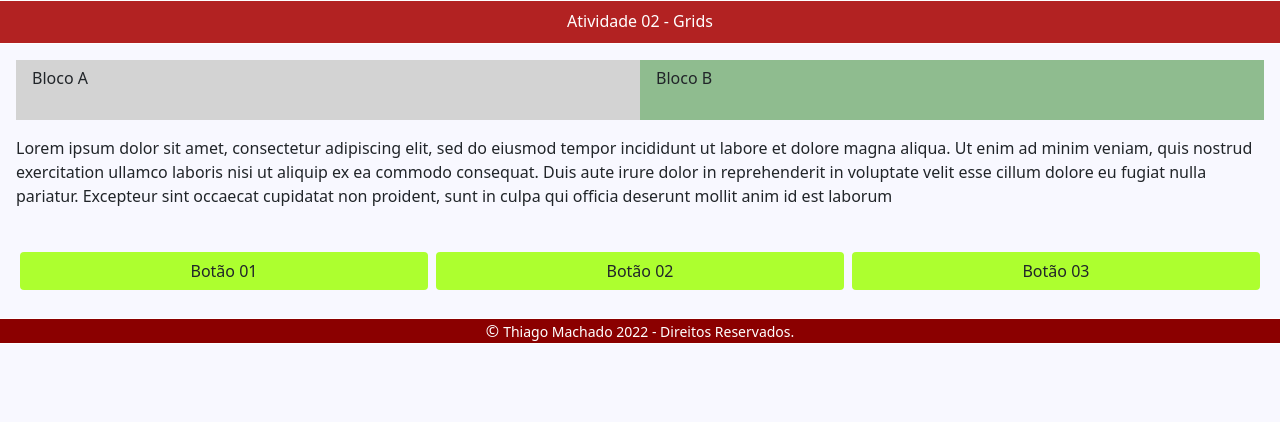
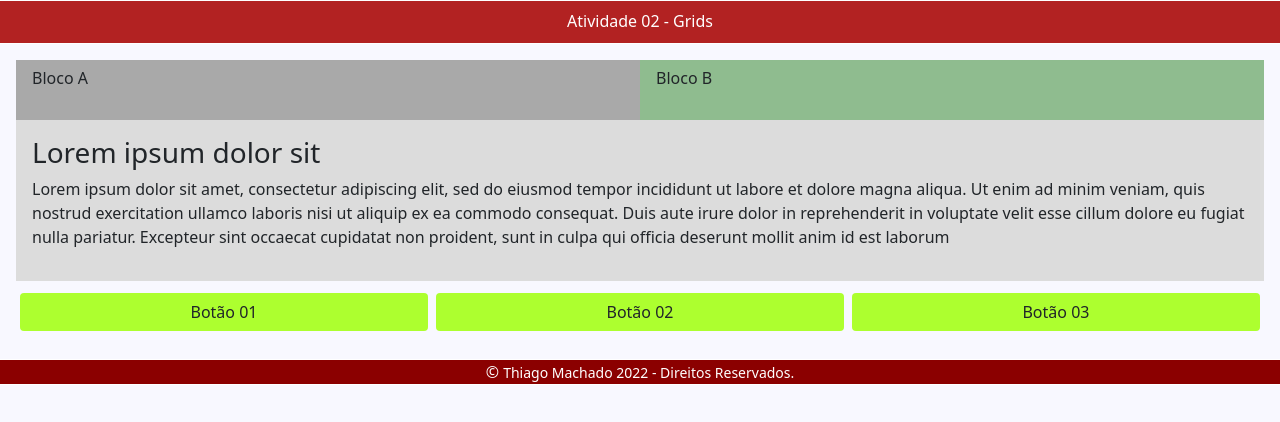
Before and after one commit to thiagodmm/JQueryMobile_Bootstrap2, a plain HTML site: page index.html in a window 1280 px wide. Drawn offline with Linux system fonts and the light colour scheme.

Commit message:
ajuste no index.html

```diff
--- a/index.html
+++ b/index.html
@@ -25,13 +25,18 @@
         <div role="main" class="ui-content">
             <div class="ui-grid-a ui-responsive">
                 <div class="ui-block-a">
-                    <div class="ui-bar ui-bar-a lightgreyBG" style="height: 60px">Bloco A</div>
+                    <div class="ui-bar ui-bar-a darkgreyBG" style="height: 60px">Bloco A</div>
                 </div>
                 <div class="ui-block-b">
                     <div class="ui-bar ui-bar-a darkseagreenBG" style="height: 60px">Bloco B</div>
                 </div>
             </div>
-            <p class="py-3">Lorem ipsum dolor sit amet, consectetur adipiscing elit, sed do eiusmod tempor incididunt ut labore et dolore magna aliqua. Ut enim ad minim veniam, quis nostrud exercitation ullamco laboris nisi ut aliquip ex ea commodo consequat. Duis aute irure dolor in reprehenderit in voluptate velit esse cillum dolore eu fugiat nulla pariatur. Excepteur sint occaecat cupidatat non proident, sunt in culpa qui officia deserunt mollit anim id est laborum</p>
+
+            <div class="ui-body ui-corner-all ui-body-b py-3 gainsboroBG">
+                <h3>Lorem ipsum dolor sit</h3>
+                <p>Lorem ipsum dolor sit amet, consectetur adipiscing elit, sed do eiusmod tempor incididunt ut labore et dolore magna aliqua. Ut enim ad minim veniam, quis nostrud exercitation ullamco laboris nisi ut aliquip ex ea commodo consequat. Duis aute irure dolor in reprehenderit in voluptate velit esse cillum dolore eu fugiat nulla pariatur. Excepteur sint occaecat cupidatat non proident, sunt in culpa qui officia deserunt mollit anim id est laborum</p>
+            </div>
+
             <div class="ui-grid-b ui-responsive">
                 <div class="ui-block-a p-1">
                     <button class="btn greenyellowBG">Botão 01</button>
```
